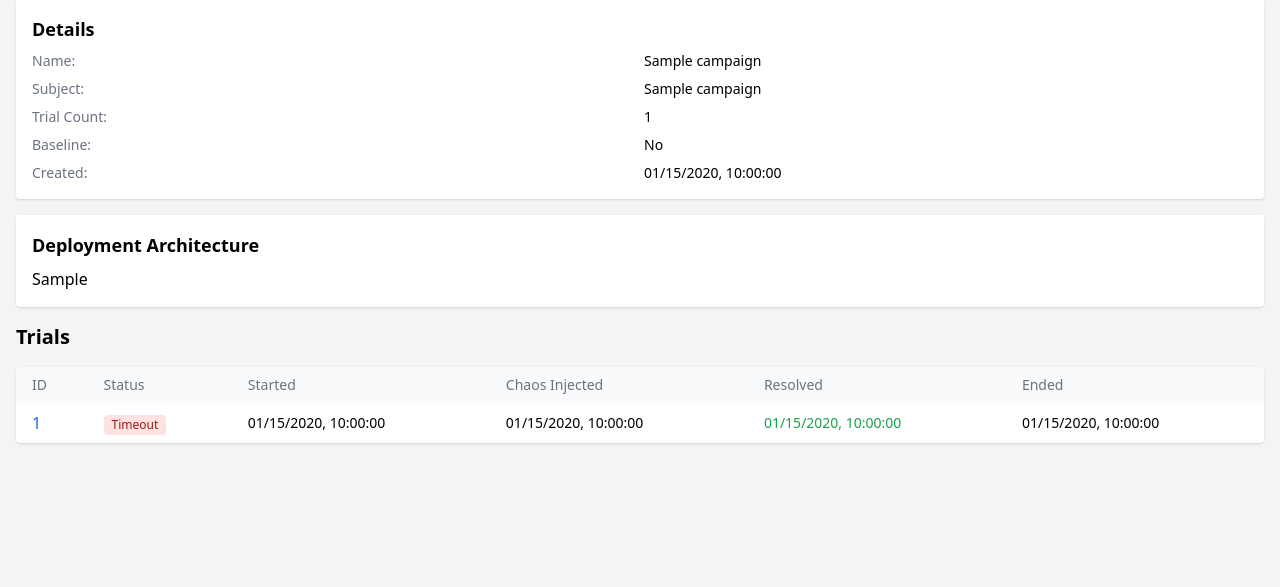
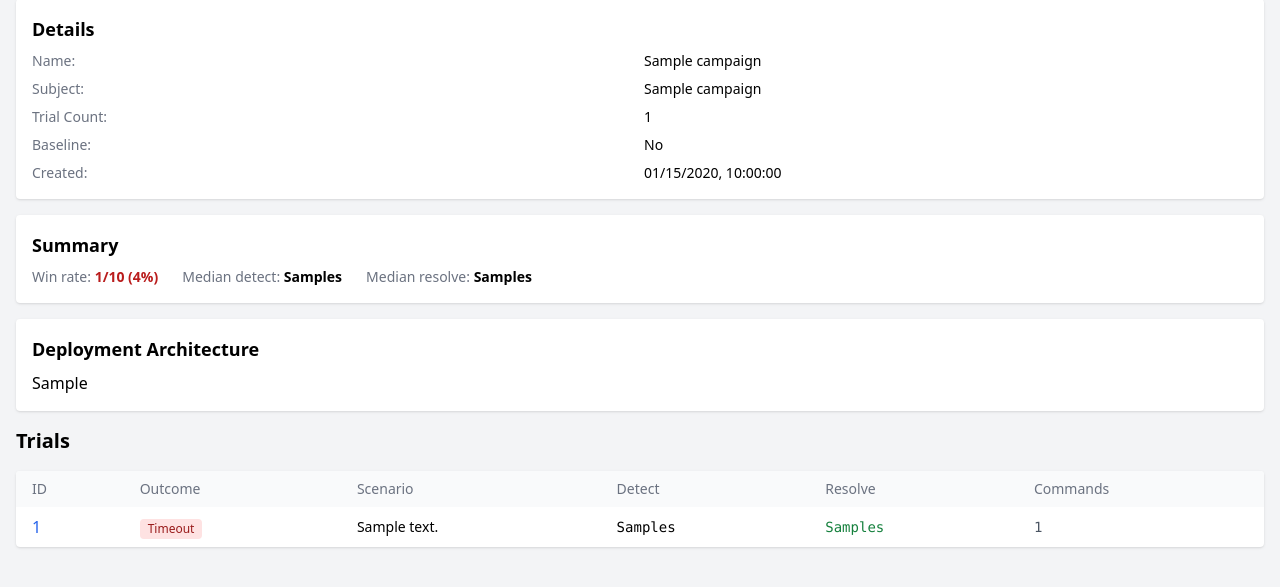
Before and after one commit to pikehouse/operator, a FastAPI app: template eval/src/eval/viewer/templates/campaign.html in a window 1280 px wide. Shown: the part 149-736 px from the top of the page. Run offline with FastAPI, Linux system fonts and the light colour scheme; the template is opened without the code that fills it: most values are stand-ins (such as "Sample title", 1, 10 or a date in 2020); some libraries are stand-ins or nearby versions.

Commit message:
feat(eval): enrich campaign viewer with scenario descriptions and metrics
Replace raw timestamp columns with Outcome, Scenario (human-readable
chaos description), Detect/Resolve times, and Command count. Add
summary banner with win rate and median timings. Fill in missing
chaos type descriptions for all supported types.

Co-Authored-By: Claude Opus 4.6 <noreply@anthropic.com>

```diff
--- a/eval/src/eval/viewer/templates/campaign.html
+++ b/eval/src/eval/viewer/templates/campaign.html
@@ -25,6 +25,32 @@
     </dl>
 </div>
 
+{% if summary and summary.total > 0 %}
+<div class="bg-white shadow rounded p-4 mb-4">
+    <h2 class="text-lg font-semibold mb-2">Summary</h2>
+    <div class="flex gap-6 text-sm">
+        <div>
+            <span class="text-gray-500">Win rate:</span>
+            <span class="font-semibold {% if summary.win_rate >= 80 %}text-green-700{% elif summary.win_rate >= 50 %}text-yellow-700{% else %}text-red-700{% endif %}">
+                {{ summary.success_count }}/{{ summary.total }} ({{ summary.win_rate }}%)
+            </span>
+        </div>
+        {% if summary.median_detect is not none %}
+        <div>
+            <span class="text-gray-500">Median detect:</span>
+            <span class="font-semibold">{{ summary.median_detect }}s</span>
+        </div>
+        {% endif %}
+        {% if summary.median_resolve is not none %}
+        <div>
+            <span class="text-gray-500">Median resolve:</span>
+            <span class="font-semibold">{{ summary.median_resolve }}s</span>
+        </div>
+        {% endif %}
+    </div>
+</div>
+{% endif %}
+
 {% if topology_svg %}
 <div class="bg-white shadow rounded p-4 mb-4">
     <h2 class="text-lg font-semibold mb-2">Deployment Architecture</h2>
@@ -40,11 +66,11 @@
         <thead class="bg-gray-50">
             <tr>
                 <th class="px-4 py-2 text-left text-sm font-medium text-gray-500">ID</th>
-                <th class="px-4 py-2 text-left text-sm font-medium text-gray-500">Status</th>
-                <th class="px-4 py-2 text-left text-sm font-medium text-gray-500">Started</th>
-                <th class="px-4 py-2 text-left text-sm font-medium text-gray-500">Chaos Injected</th>
-                <th class="px-4 py-2 text-left text-sm font-medium text-gray-500">Resolved</th>
-                <th class="px-4 py-2 text-left text-sm font-medium text-gray-500">Ended</th>
+                <th class="px-4 py-2 text-left text-sm font-medium text-gray-500">Outcome</th>
+                <th class="px-4 py-2 text-left text-sm font-medium text-gray-500">Scenario</th>
+                <th class="px-4 py-2 text-left text-sm font-medium text-gray-500">Detect</th>
+                <th class="px-4 py-2 text-left text-sm font-medium text-gray-500">Resolve</th>
+                <th class="px-4 py-2 text-left text-sm font-medium text-gray-500">Commands</th>
             </tr>
         </thead>
         <tbody class="divide-y divide-gray-200">
@@ -64,16 +90,30 @@
                     </span>
                     {% endif %}
                 </td>
-                <td class="px-4 py-2 text-sm">{% if item.trial.started_at %}<time datetime="{{ item.trial.started_at }}">{{ item.trial.started_at[:19] }}</time>{% else %}N/A{% endif %}</td>
-                <td class="px-4 py-2 text-sm">{% if item.trial.chaos_injected_at %}<time datetime="{{ item.trial.chaos_injected_at }}">{{ item.trial.chaos_injected_at[:19] }}</time>{% else %}N/A{% endif %}</td>
                 <td class="px-4 py-2 text-sm">
-                    {% if item.trial.resolved_at %}
-                    <span class="text-green-600"><time datetime="{{ item.trial.resolved_at }}">{{ item.trial.resolved_at[:19] }}</time></span>
+                    {% if item.is_baseline %}
+                    <span class="text-gray-400">Baseline (no chaos)</span>
                     {% else %}
-                    <span class="text-red-600">Not resolved</span>
+                    {{ item.chaos_description }}
                     {% endif %}
                 </td>
-                <td class="px-4 py-2 text-sm">{% if item.trial.ended_at %}<time datetime="{{ item.trial.ended_at }}">{{ item.trial.ended_at[:19] }}</time>{% else %}N/A{% endif %}</td>
+                <td class="px-4 py-2 text-sm font-mono">
+                    {% if item.detect_sec is not none %}
+                    {{ item.detect_sec }}s
+                    {% else %}
+                    <span class="text-gray-400">-</span>
+                    {% endif %}
+                </td>
+                <td class="px-4 py-2 text-sm font-mono">
+                    {% if item.resolve_sec is not none %}
+                    <span class="text-green-700">{{ item.resolve_sec }}s</span>
+                    {% else %}
+                    <span class="text-red-600">-</span>
+                    {% endif %}
+                </td>
+                <td class="px-4 py-2 text-sm font-mono text-gray-600">
+                    {{ item.cmd_count }}
+                </td>
             </tr>
             {% endfor %}
         </tbody>
```
Also changed, not shown: eval/src/eval/types.py (+19 -0 lines), eval/src/eval/viewer/routes.py (+44 -1 lines).
